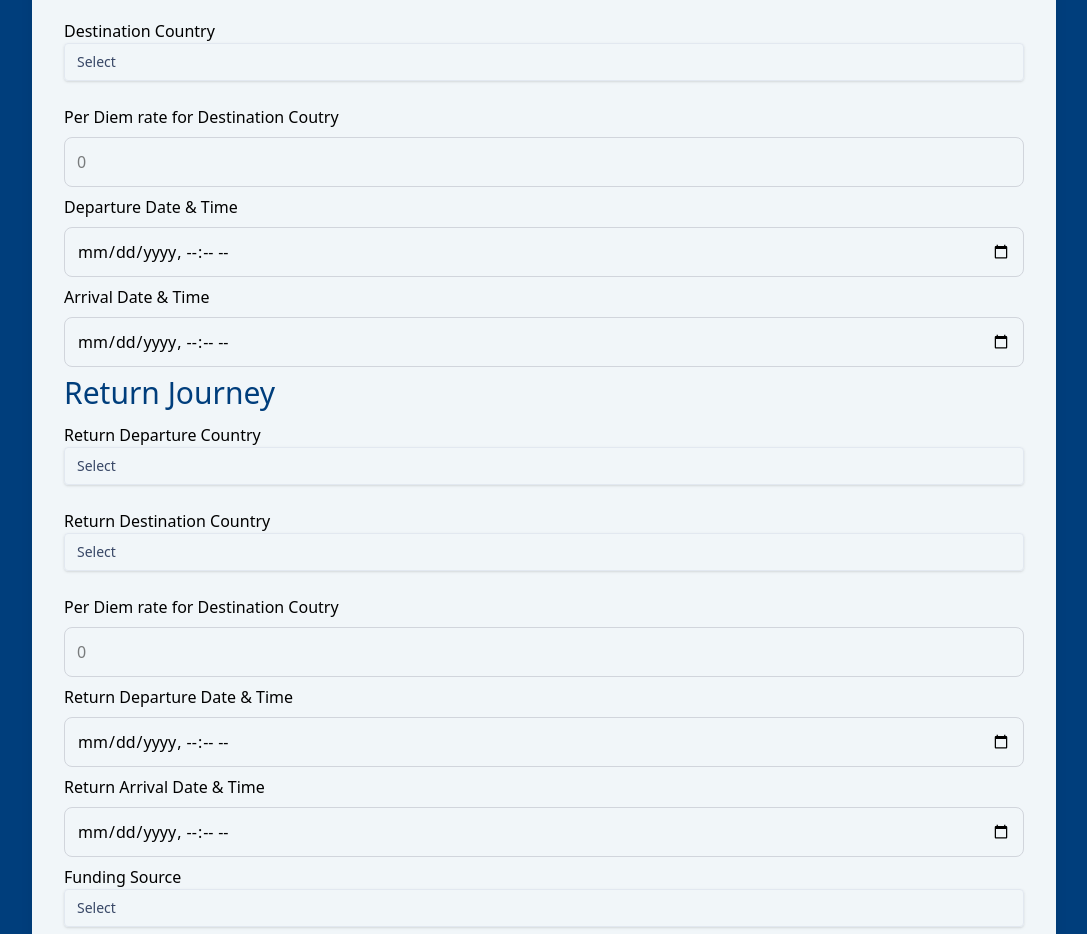
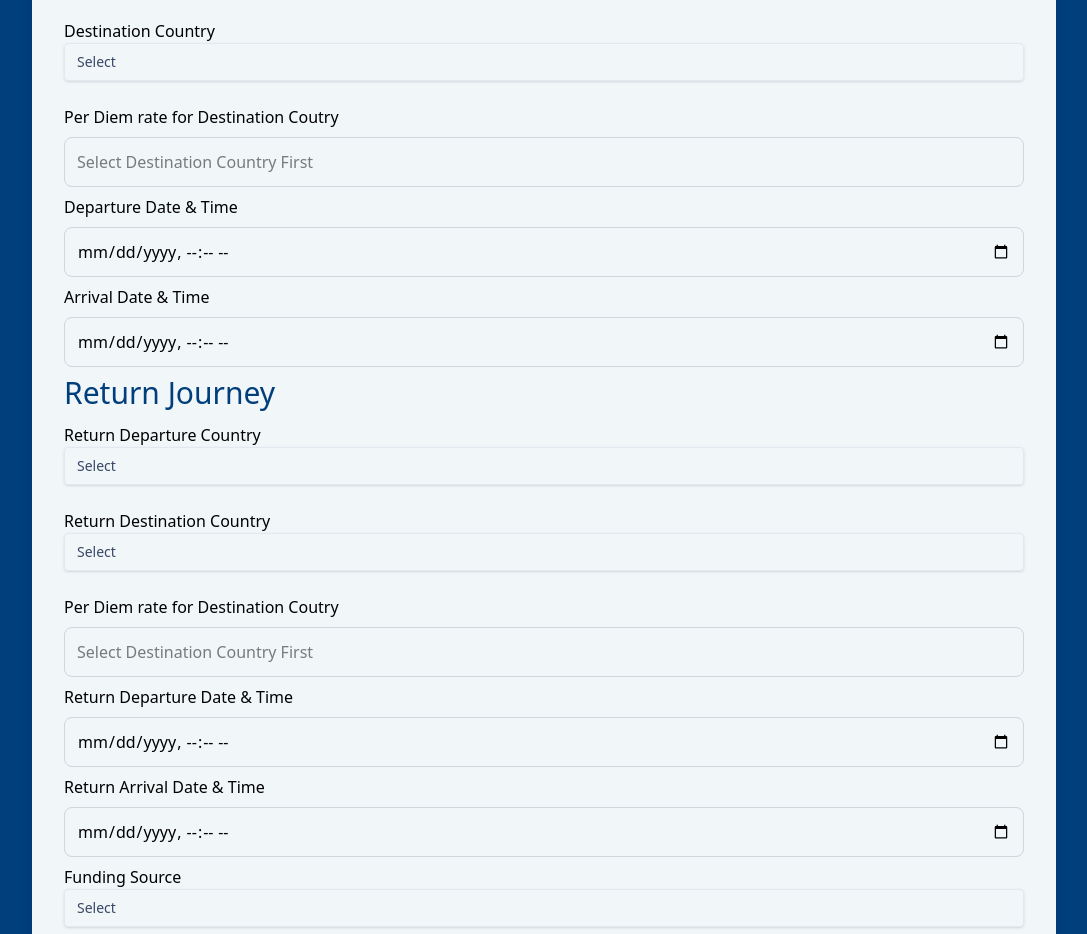
Before and after one commit to TechCatalyzer/Budgets_-Calculator, a React (Vite) app: page / in a window 1280 px wide. Shown: the part 800-1734 px from the top of the page, without its empty margins (96-1183 px from the left). Built offline with nearby package versions, Linux system fonts and the light colour scheme; a web font is replaced by a local one.

Commit message:
per diem its now working

```diff
--- a/src/components/JourneyDetails.jsx
+++ b/src/components/JourneyDetails.jsx
@@ -4,7 +4,9 @@ import SelectInput from "./SelectInput";
 import TextArea from "./TextAreaInput";
 import Button from "./Buttons";
 import Headers from "./Headers";
-import countryRates from "./Country";
+import countryRates from "../data/Country";
+
+import { useState } from "react";
 
 const JourneyDetails = () => {
   const source = ["Government of Zimbabwe", "External Entity (Non-Government)"];
@@ -19,6 +21,17 @@ const JourneyDetails = () => {
     "Officers",
   ];
   const countries = Object.keys(countryRates);
+
+  const [destinationOutBound, setDestinationOutBound] = useState("");
+  const [returnDestination, setReturnDestination] = useState("");
+
+  const changeDestinationOutBound = (e) => {
+    setDestinationOutBound(e.target.value);
+  };
+
+  const changeReturnDestination = (e) => {
+    setReturnDestination(e.target.value);
+  };
 
   const handeleSubmit = (e) => {
     e.preventDefault();
@@ -42,7 +55,11 @@ const JourneyDetails = () => {
             </div>
           </div>
           <div>
-            <SelectInput label={"Select Grade"} options={grades} />
+            <SelectInput
+              label={"Select Grade"}
+              options={grades}
+              name={"grades"}
+            />
           </div>
 
           <div>
@@ -58,18 +75,30 @@ const JourneyDetails = () => {
           </div>
 
           <div>
-            <SelectInput label={"Departure Country"} options={countries} />
+            <SelectInput
+              label={"Departure Country"}
+              options={countries}
+              name={"departureCountry"}
+            />
           </div>
 
           <div>
-            <SelectInput label={"Destination Country"} options={countries} />
+            <SelectInput
+              label={"Destination Country"}
+              options={countries}
+              name={"destinationCountry"}
+              onChange={changeDestinationOutBound}
+            />
           </div>
 
           <div>
             <TextInput
               label={" Per Diem rate for Destination Coutry"}
-              placeholder={"0"}
+              placeholder={"Select Destination Country First"}
               readOnly
+              value={
+                destinationOutBound ? countryRates[destinationOutBound] : ""
+              }
             />
           </div>
 
@@ -104,13 +133,17 @@ const JourneyDetails = () => {
             <SelectInput
               label={"Return Destination Country"}
               options={countries}
+              value={returnDestination}
+              onChange={changeReturnDestination}
             />
           </div>
 
           <div>
             <TextInput
               label={"Per Diem rate for Destination Coutry"}
-              placeholder={"0"}
+              placeholder={"Select Destination Country First"}
+              readOnly
+              value={returnDestination ? countryRates[returnDestination] : ""}
             />
           </div>
 
--- a/src/components/SelectInput.jsx
+++ b/src/components/SelectInput.jsx
@@ -1,10 +1,13 @@
-const SelectInput = ({ label, value, onChange, options }) => {
+const SelectInput = ({ label, value, onChange, options, name }) => {
   return (
     <div className="mb-6">
       <label className=" font-medium mb-2">{label}</label>
-      <select className="w-full bg-transparent placeholder:text-LIGHTGRAY text-DARKGRAY text-sm border border-slate-200 rounded pl-3 pr-8 py-2 transition duration-300 ease focus:outline-none focus:border-slate-400 hover:border-slate-400 shadow-sm focus:shadow-md appearance-none cursor-pointer">
+      <select
+        className="w-full bg-transparent placeholder:text-LIGHTGRAY text-DARKGRAY text-sm border border-slate-200 rounded pl-3 pr-8 py-2 transition duration-300 ease focus:outline-none focus:border-slate-400 hover:border-slate-400 shadow-sm focus:shadow-md appearance-none cursor-pointer"
         value={value}
         onChange={onChange}
+        name={name}
+      >
         <option value="">Select</option>
         {options.map((opt, idx) => (
           <option key={idx} value={opt}>
--- a/src/components/TextAreaInput.jsx
+++ b/src/components/TextAreaInput.jsx
@@ -1,12 +1,4 @@
-import { useState } from "react";
-
 const TextArea = ({ placeholder, label }) => {
-  const [text, setText] = useState("");
-  const handeleChange = (e) => {
-    setText(e.target.value);
-    console.log({ text });
-  };
-
   return (
     <div className="mb-6">
       <label className="block text-DARKGRAY-700 font-medium mb-2">
@@ -16,8 +8,6 @@ const TextArea = ({ placeholder, label }) => {
         className="w-full border border-gray-300 rounded-lg p-3 focus:ring-2 focus:ring-[#003366] focus:outline-none"
         placeholder={placeholder}
         rows="3"
-        value={text}
-        onChange={handeleChange}
       ></textarea>
     </div>
   );
--- a/src/components/TextInput.jsx
+++ b/src/components/TextInput.jsx
@@ -1,10 +1,12 @@
-const TextInput = ({ label, placeholder, input_type }) => {
+const TextInput = ({ label, placeholder, input_type, value, onChange }) => {
   return (
     <div>
       <label className="block text-DARKGRAY-xl font-medium mb-2">{label}</label>
       <input
         type={input_type}
         placeholder={placeholder}
+        value={value}
+        onChange={onChange}
         className="w-full border border-gray-300 rounded-lg p-3 focus:ring-1 focus:ring-[#003366] focus:outline-none mb-2"
       />
     </div>
```
Also changed, not shown: src/data/Country.js (renamed from src/components/Country.js).
